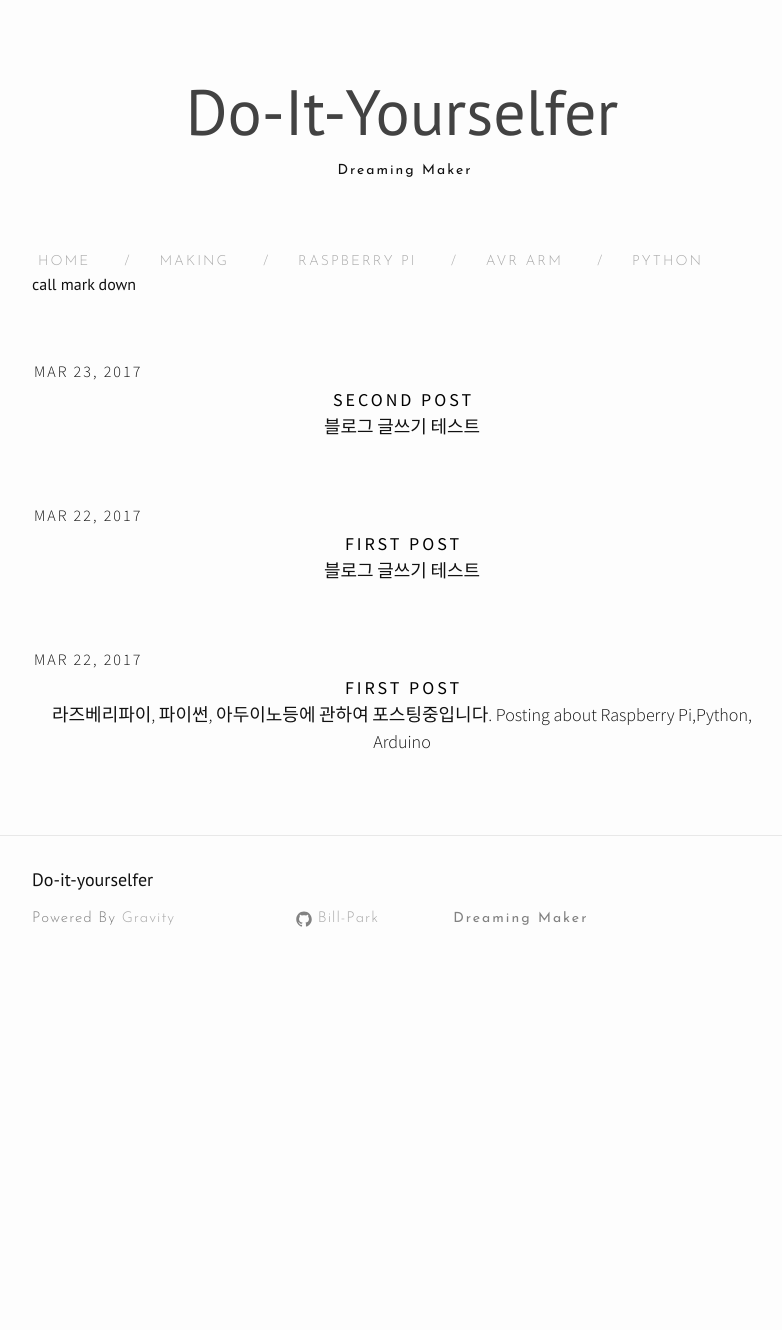
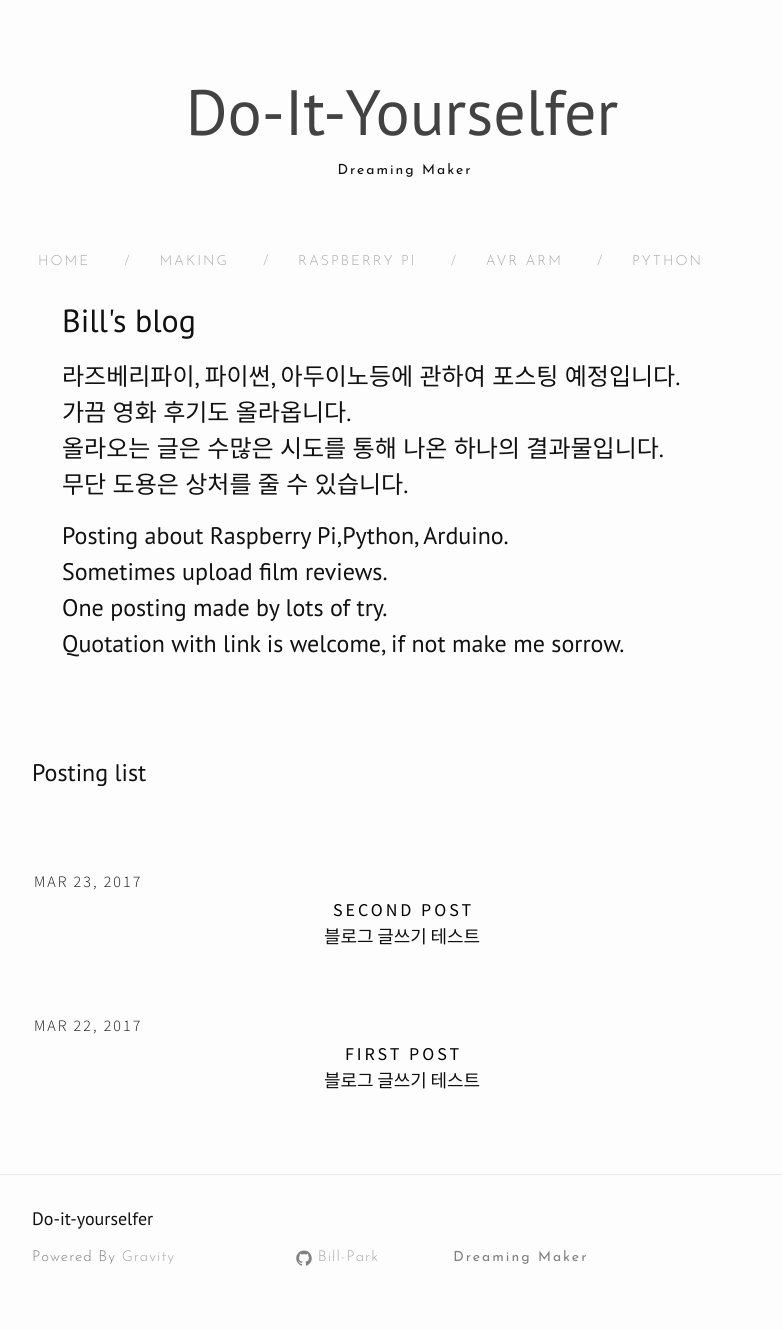
Before and after one commit to Bill-Park/bill-park.github.io, a Jekyll site: the page built from index.html, in a window 1280 px wide. Shown: the whole page, without its empty margins (238-1020 px from the left). Built offline with Jekyll 4.4.1, drawn with Linux system fonts in a browser that asks for light colours; nearby versions of some CDN libraries; the list of posts is cut into pages by our own code; before the commit the page ends 991 px from its top, so only the background shows below that.

Commit message:
setup complete

```diff
--- /dev/null
+++ b/_includes/about.html
@@ -0,0 +1,15 @@
+<div class="wrapper">
+  <h1>Bill's blog</h1>
+
+
+  <p>라즈베리파이, 파이썬, 아두이노등에 관하여 포스팅 예정입니다.<br />
+     가끔 영화 후기도 올라옵니다.<br />
+     올라오는 글은 수많은 시도를 통해 나온 하나의 결과물입니다.<br />
+     무단 도용은 상처를 줄 수 있습니다.</p>
+
+  <p>Posting about Raspberry Pi,Python, Arduino.<br />
+     Sometimes upload film reviews.<br />
+     One posting made by lots of try.<br />
+     Quotation with link is welcome, if not make me sorrow.</p>
+
+</div>
--- a/index.html
+++ b/index.html
@@ -4,8 +4,12 @@ layout: default
 
 <div class="home">
 
-  call mark down
+  <div class="post-content" itemprop="articleBody">
+	<br>
+	{% include about.html %}
+  </div>
 
+  <h2>Posting list</h2>
   {% for post in paginator.posts%}
   <div class="post postContent">
     <div  class="postDate"><time datetime="{{ post.date | date_to_xmlschema }}" itemprop="datePublished">{{ post.date | date: "%b %-d, %Y" }}</time>
```
Also changed, not shown: _posts/2017-03-22-blog-test - 복사본.markdown (deleted, +0 -10 lines).
